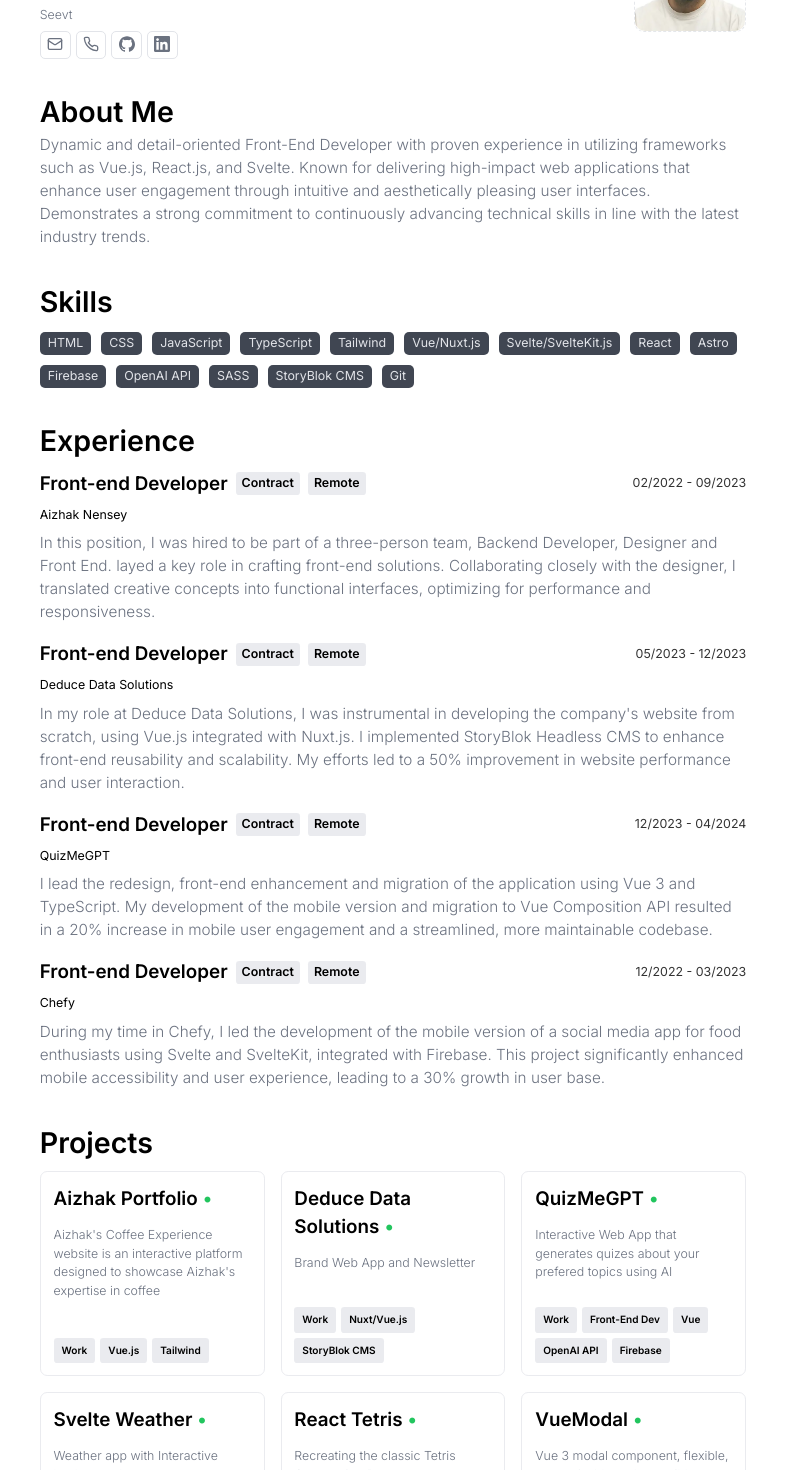
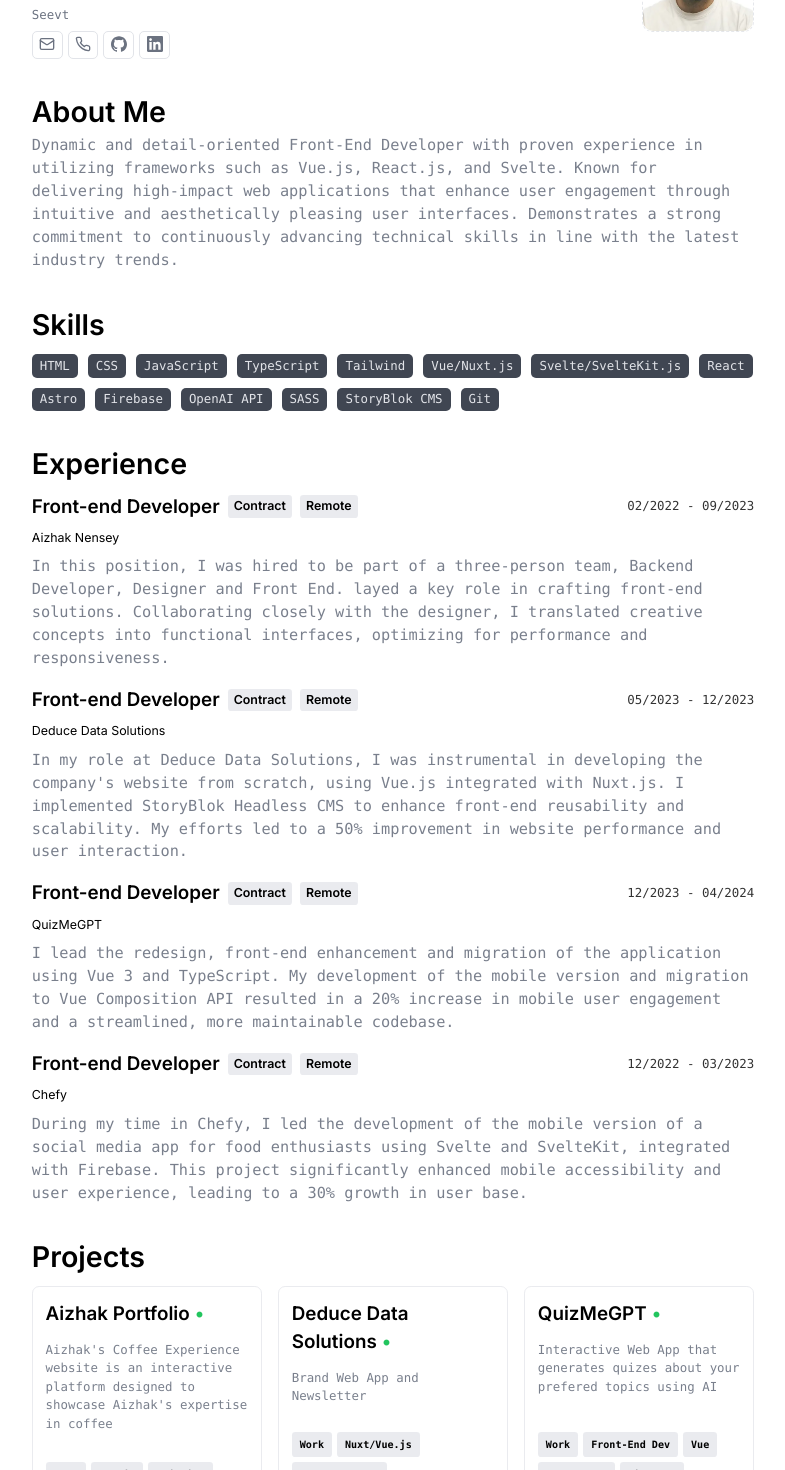
Before and after one commit to Seevt/portfolio-v2, a Vue app: page /en in a window 1280 px wide. Shown: the part 140-1610 px from the top of the page, without its empty margins (247-1032 px from the left). Built offline with nearby package versions, Linux system fonts and the light colour scheme.

Commit message:
smol changes

```diff
--- a/src/assets/main.css
+++ b/src/assets/main.css
@@ -56,10 +56,6 @@
   display: block;
 }
 
-html {
-  font-family: "Inter", sans-serif;
-}
-
 :root {
   /* font sizes */
   --size-5: clamp(2.6438rem, 2.4439rem + 1.1423vi, 3.8147rem);
@@ -112,10 +108,30 @@
   color: hsl(var(--description-color));
   font-weight: 300;
   font-size: var(--size--1);
+  opacity: 0.9;
+}
+
+html {
+  font-family: ui-monospace, SFMono-Regular, Menlo, Monaco, Consolas,
+    "Liberation Mono", "Courier New", monospace;
+}
+
+h1,
+h2,
+h3,
+h4,
+h5,
+h6 {
+  font-family: "Inter", sans-serif;
 }
 
 @media print {
-  * {
+  html {
     font-size: 9pt;
+    font-family: "Inter", sans-serif;
+  }
+
+  p {
+    opacity: 1;
   }
 }
--- a/src/views/HomeView.vue
+++ b/src/views/HomeView.vue
@@ -29,7 +29,7 @@
 }
 
 .center-wrapper {
-  width: min(100%, 70ch);
+  width: min(100%, 75ch);
   margin-inline: auto;
 }
 
```
